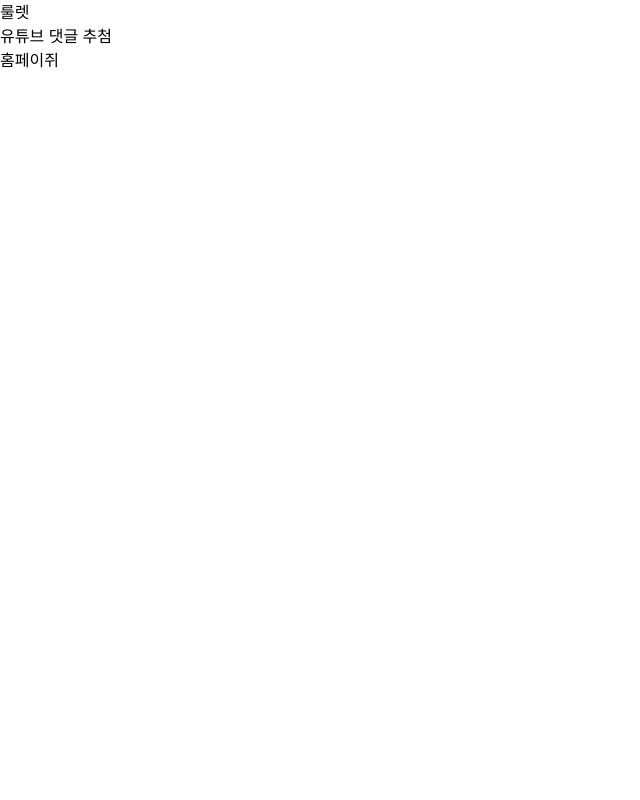
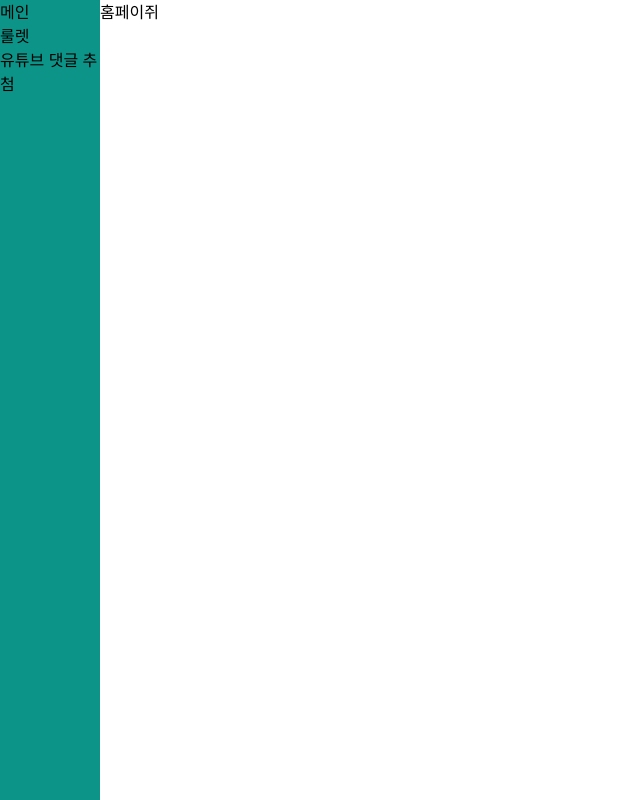
Before and after one commit to loevray/loevray-s-lab, a Next.js app: page / in a window 1280 px wide. Shown: the whole page, without its empty margins (0-640 px from the left). Built offline with nearby package versions, Linux system fonts and the light colour scheme.

Commit message:
Style: spin-wheel page styling

```diff
--- a/src/app/layout.tsx
+++ b/src/app/layout.tsx
@@ -18,8 +18,10 @@ export default function RootLayout({
   return (
     <html lang="en">
       <body className={inter.className}>
-        <Navigation />
-        {children}
+        <div className="flex overflow-y-auto w-screen min-h-screen">
+          <Navigation />
+          {children}
+        </div>
       </body>
     </html>
   );
--- a/src/app/spin-wheel/page.tsx
+++ b/src/app/spin-wheel/page.tsx
@@ -1,7 +1,7 @@
 "use client";
 
 import { DEFAULT_VALUES } from "@/constants/SpinWheel";
-import useSpinWheel from "../hooks/useSpinWheel";
+import useSpinWheel from "../../hooks/useSpinWheel";
 import SpinWheel from "../ui/spin-wheel/SpinWheel";
 import Button from "../ui/common/Button";
 import SpinWheelTextList from "../ui/spin-wheel/SpinWheelTextList";
@@ -24,8 +24,8 @@ const Page = () => {
   });
 
   return (
-    <main className="w-screen h-screen flex items-center py-20">
-      <section className="pl-[50px] w-1/2 flex items-center flex-col gap-10 h-full">
+    <main className="w-full flex items-center">
+      <section className="w-1/2 h-full flex justify-center items-center flex-col gap-6">
         <span ref={winTextRef} className="italic text-2xl">
           돌려돌려 돌림판!
         </span>
@@ -34,7 +34,7 @@ const Page = () => {
           spinWheelRef={spinWheelRef}
           arrowRef={arrowRef}
         />
-        <div className="w-[200px] flex justify-center pt-20">
+        <div className="w-[200px] flex justify-center">
           {isRotating ? (
             <div className="flex gap-2">
               <Button onClick={stop} text="멈춤" />
--- a/src/app/ui/Navigation.tsx
+++ b/src/app/ui/Navigation.tsx
@@ -1,6 +1,7 @@
 import Link from "next/link";
 
 const links = {
+  "/": "메인",
   "spin-wheel": "룰렛",
   "youtube-comment-raffle": "유튜브 댓글 추첨",
 };
@@ -8,7 +9,7 @@ const linksArray = Object.entries(links);
 
 const Navigation = () => {
   return (
-    <nav>
+    <nav className="sticky top-0 bg-teal-600 h-screen w-10">
       <ul>
         {linksArray.map(([link, name]) => (
           <li key={link}>
--- a/src/app/ui/spin-wheel/SpinWheel.tsx
+++ b/src/app/ui/spin-wheel/SpinWheel.tsx
@@ -22,7 +22,7 @@ const SpinWheel = ({ diameter, spinWheelRef, arrowRef }: SpinWheelProps) => {
       }}
     >
       <span
-        className="bg-blue-500 w-10 h-10 absolute left-1/2 translate-x-[-50%] z-10"
+        className="bg-blue-500 w-4 h-5 absolute left-1/2 translate-x-[-50%] z-10"
         style={{ clipPath: "polygon(50% 100%, 25% 0, 75% 0)" }}
       />
       <span
```
Also changed, not shown: src/app/page.tsx (+0 -9 lines).
